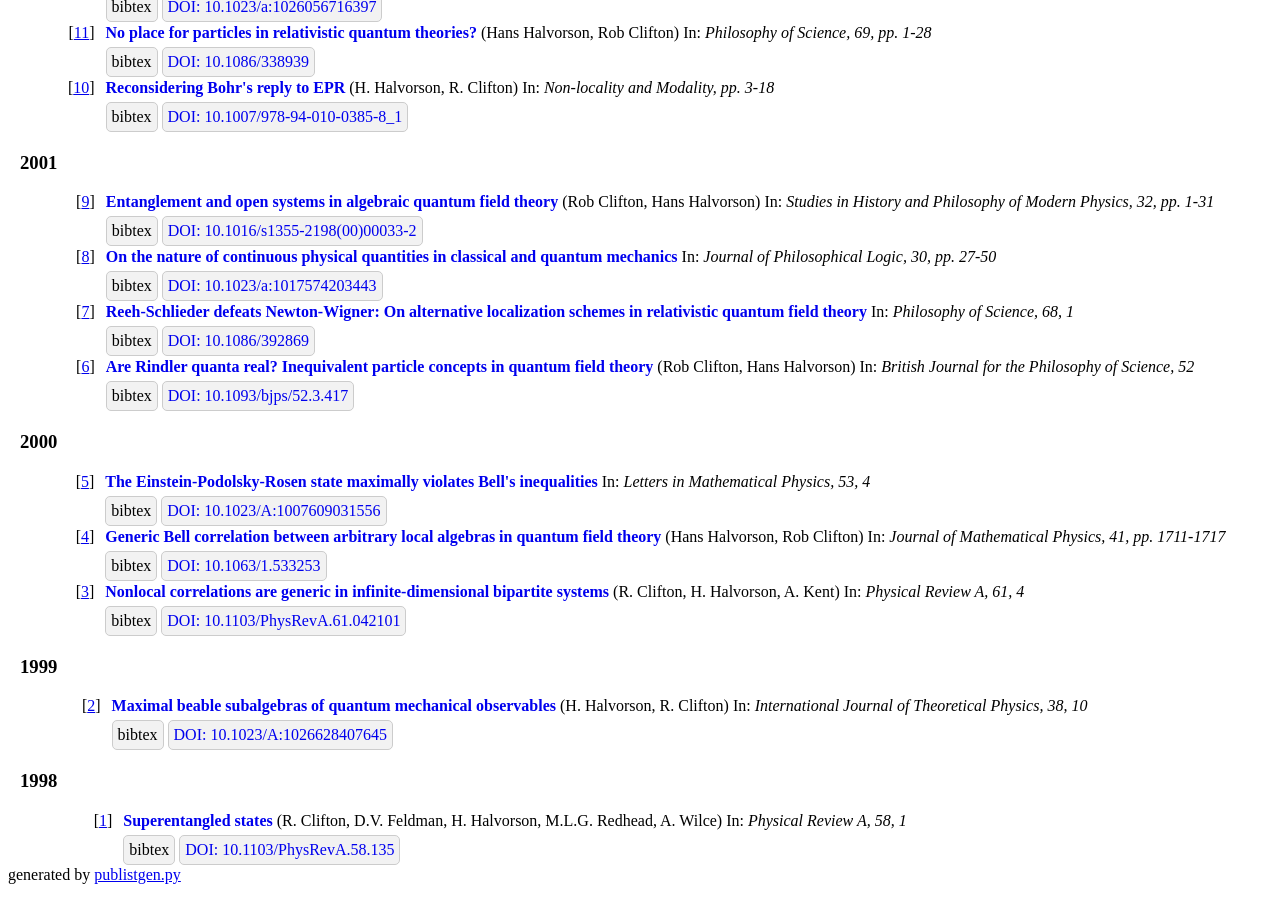
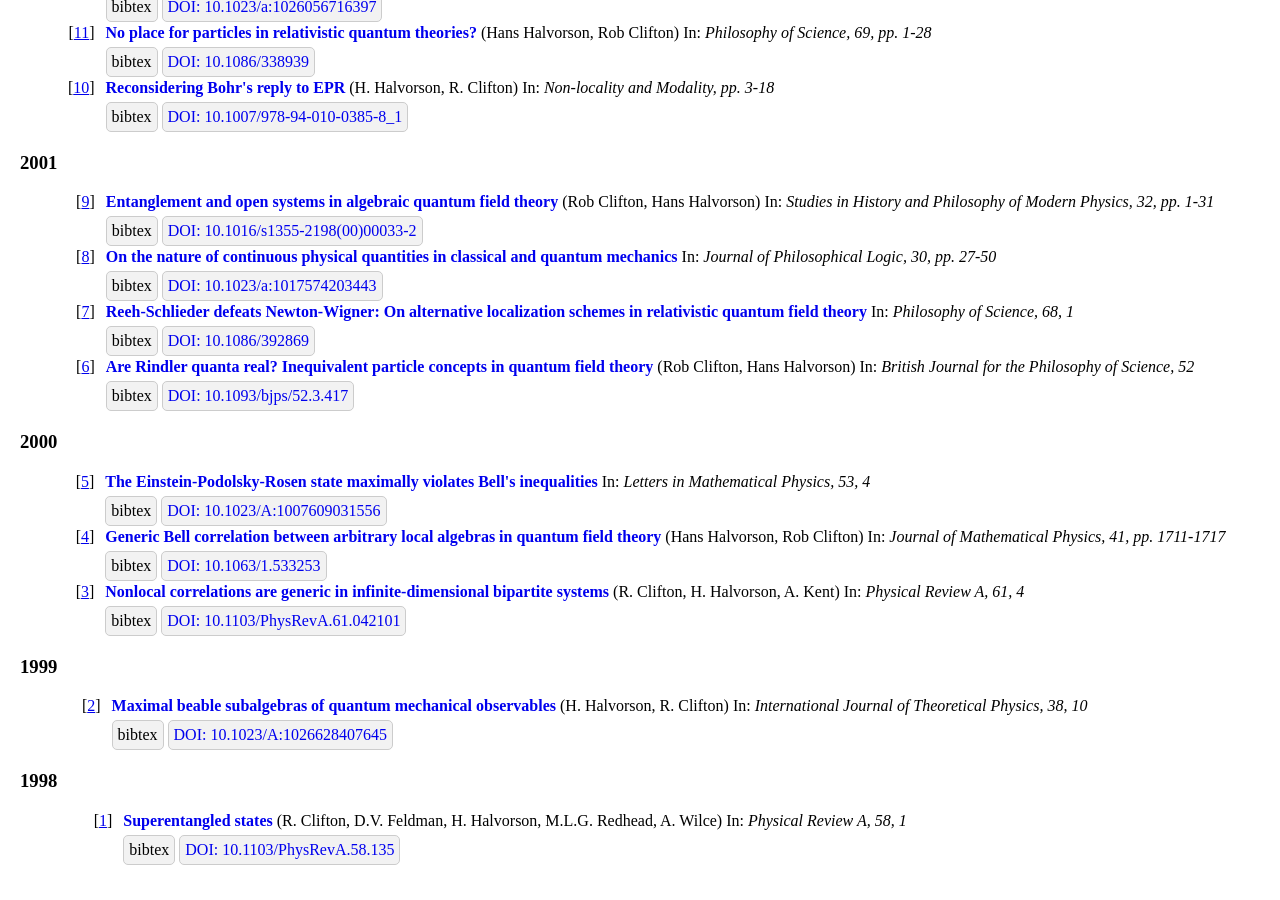
Before and after one commit to hhalvors/hhalvors.github.io, a Jekyll site: the page publications.html, which Jekyll copies as it is, in a window 1280 px wide and 900 px high, scrolled down 3116 px. Built offline with Jekyll 4.4.1, drawn with Linux system fonts in a browser that asks for light colours.

Commit message:
minor update publications

```diff
--- a/publications.html
+++ b/publications.html
@@ -1387,9 +1387,6 @@
 
 </div>
 
- <div class="footnotecomment">
-  generated by <a href="https://github.com/t-wissmann/publistgen">publistgen.py</a>
- </div>
 </div> <!-- end of publicationlist -->
 
 </div></p></div>
```
